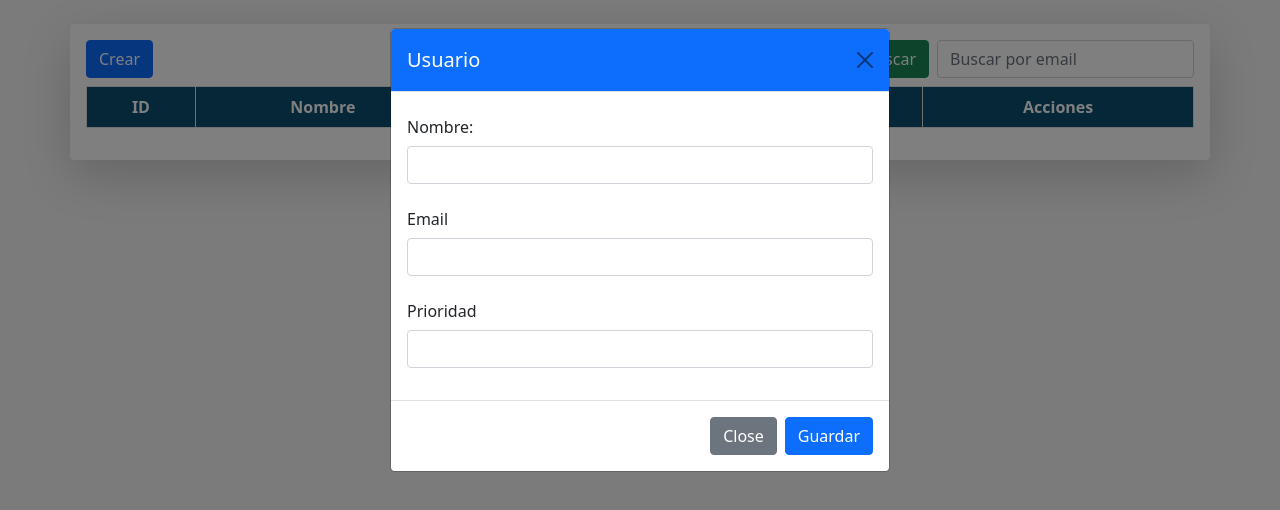
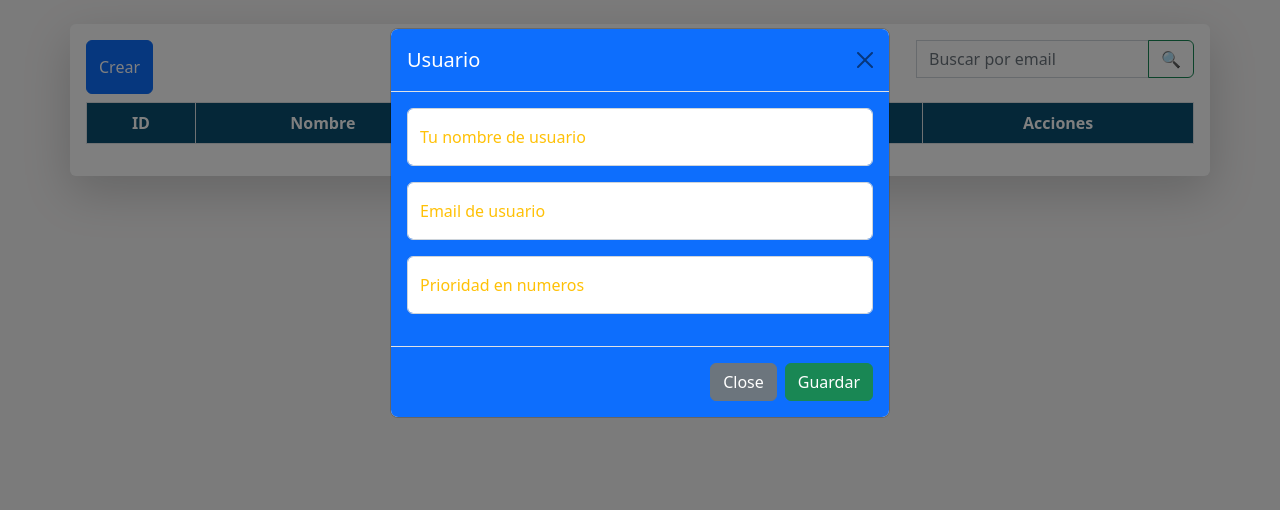
Before and after one commit to juanir33/CRUDdeUsuariosClientSide, a plain HTML site: page index.html in a window 1280 px wide. Both pictures are taken after a click on the button "Crear". Drawn offline with nearby package versions, Linux system fonts and the light colour scheme; some packages are replaced by stand-ins of ours; no server answers; a script that the page names is missing.

Commit message:
Arreglo detalles en front

```diff
--- a/cliente.js
+++ b/cliente.js
@@ -26,7 +26,7 @@ const mostrar = (usuarios) => {
                             <td>${usuario.nombre}</td>
                             <td>${usuario.email}</td>
                             <td>${usuario.prioridad}</td>
-                            <td class="text-center"><a class="btnEditar btn btn-primary">Editar</a><a class="btnBorrar btn btn-danger">Borrar</a></td>
+                            <td class="text-center"><a class="btnEditar btn btn-primary">Editar</a><a class="ms-2 btn btnBorrar"><span style='font-size:25px;'>&#10060;</span></a></td>
                        </tr>
                     `
     })
@@ -135,7 +135,7 @@ on(document, 'click', '#btnBuscarEmail', (e)  => {
     const input = document.getElementById("buscarPorEmail");
     const inp = input.value;
     const emailUrl = `/email/${inp}`;
-
+    const btnDel = document.getElementById("btnEliminarEmail");
 
     fetch(url+emailUrl, {
             method: 'GET'
@@ -147,10 +147,28 @@ on(document, 'click', '#btnBuscarEmail', (e)  => {
         <td>${data[0].nombre}</td>
         <td>${data[0].email}</td>
         <td>${data[0].prioridad}</td>
-        <td class="text-center"><a class="btnEditar btn btn-primary">Editar</a><a class="btnBorrar btn btn-danger">Borrar</a></td>
+        <td class="text-center"><a class="btnEditar btn btn-primary ">Editar</a><a class="ms-2 btn btnBorrar"><span style='font-size:25px;'>&#10060;</span></a></td>
    </tr>
-`     )
+`     ).then(btnDel.classList.remove("d-none"))
 
 
-    },
+
+    }
     )
+  //Funcion para poder eliminar el usuario encontrado por el email
+    on(document, 'click', '#btnEliminarEmail', (e) => {
+        const input = document.getElementById("buscarPorEmail");
+        const ema = input.value;
+        alertify.confirm(`Esta seguro de eliminar el usuario con email: ${ema}`,
+        function(){
+            fetch(url+`/email/${ema}`, {
+                method: 'DELETE'
+            })
+            .then( res => res.json() )
+            .then( ()=> location.reload())
+            alertify.success('Ok')
+        },
+        function(){
+            alertify.error('Cancel')
+        })
+    })
--- a/index.html
+++ b/index.html
@@ -7,7 +7,8 @@
     <!-- <script src="//cdn.jsdelivr.net/npm/alertifyjs@1.13.1/build/alertify.min.js"></script> -->
     <script src="https://cdnjs.cloudflare.com/ajax/libs/AlertifyJS/1.13.1/alertify.min.js" integrity="sha512-JnjG+Wt53GspUQXQhc+c4j8SBERsgJAoHeehagKHlxQN+MtCCmFDghX9/AcbkkNRZptyZU4zC8utK59M5L45Iw==" crossorigin="anonymous" referrerpolicy="no-referrer"></script>
     <!-- Bootstrap CSS -->
-    <link href="https://cdn.jsdelivr.net/npm/bootstrap@5.0.0-beta3/dist/css/bootstrap.min.css" rel="stylesheet" integrity="sha384-eOJMYsd53ii+scO/bJGFsiCZc+5NDVN2yr8+0RDqr0Ql0h+rP48ckxlpbzKgwra6" crossorigin="anonymous">
+
+    <link href="https://cdn.jsdelivr.net/npm/bootstrap@5.2.0-beta1/dist/css/bootstrap.min.css" rel="stylesheet" integrity="sha384-0evHe/X+R7YkIZDRvuzKMRqM+OrBnVFBL6DOitfPri4tjfHxaWutUpFmBp4vmVor" crossorigin="anonymous">
     <!-- CSS -->
     <link rel="stylesheet" href="https://cdnjs.cloudflare.com/ajax/libs/AlertifyJS/1.13.1/css/alertify.min.css" integrity="sha512-IXuoq1aFd2wXs4NqGskwX2Vb+I8UJ+tGJEu/Dc0zwLNKeQ7CW3Sr6v0yU3z5OQWe3eScVIkER4J9L7byrgR/fA==" crossorigin="anonymous" referrerpolicy="no-referrer" />
 <!--     <link rel="stylesheet" href="//cdn.jsdelivr.net/npm/alertifyjs@1.13.1/build/css/alertify.min.css"/> -->
@@ -30,10 +31,14 @@
     <div class="container mt-4 shadow-lg p-3 mb-5 bg-body rounded">
       <div class="d-flex justify-content-between">
         <button id="btnCrear" type="button" class="btn btn-primary" data-bs-toggle="modal"  data-bs-target="#modalUsuario">Crear</button>
-        <div class="d-flex">
-        <button id="btnBuscarEmail" type="submit" class="btn btn-success">Buscar</button>
+        <div class="input-group mb-3 w-25">
 
-        <input id="buscarPorEmail" class="form-control w-100 ms-2" type="search" placeholder="Buscar por email"/></div>
+        <button id="btnEliminarEmail" type="button" class="btn btn-danger d-none" type="button" >Eliminar</button>
+
+
+        <input id="buscarPorEmail" class="form-control" type="text" placeholder="Buscar por email"/>
+        <button id="btnBuscarEmail" type="submit" class="btn btn-outline-success">&#128269;</button>
+      </div>
       </div>
         <table id="tablaUsuarios" class="table mt-2 table-bordered table-striped">
             <thead>
@@ -57,24 +62,25 @@
         <h5 class="modal-title" id="exampleModalLabel">Usuario</h5>
         <button type="button" class="btn-close" data-bs-dismiss="modal" aria-label="Close"></button>
       </div>
-      <div class="modal-body">
+      <div class="modal-body bg-primary text-warning">
         <form>
-          <div class="mb-3">
-            <label for="nombre" class="col-form-label">Nombre:</label>
-            <input id="nombre" type="text" class="form-control" autofocus>
+          <div class="form-floating mb-3">
+
+            <input id="nombre" type="text" class="form-control" placeholder="Nombre" autofocus required>
+            <label for="nombre" >Tu nombre de usuario</label>
           </div>
-          <div class="mb-3">
-            <label for="email" class="col-form-label">Email</label>
-            <input id="email" type="text" class="form-control">
+          <div class="form-floating mb-3">
+
+            <input id="email" type="email" class="form-control" placeholder="nombre@email.com" required><label for="email">Email de usuario</label>
           </div>
-          <div class="mb-3">
-            <label for="prioridad" class="col-form-label">Prioridad</label>
-            <input id="prioridad" type="text" class="form-control">
+          <div class="form-floating mb-3">
+
+            <input id="prioridad" type="number" class="form-control" placeholder="en numeros" required> <label for="prioridad" >Prioridad en numeros</label>
           </div>
       </div>
-      <div class="modal-footer">
+      <div class="modal-footer bg-primary">
         <button type="button" class="btn btn-secondary" data-bs-dismiss="modal">Close</button>
-        <button type="submit" class="btn btn-primary">Guardar</button>
+        <button type="submit" class="btn btn-success">Guardar</button>
       </div>
     </form>
     </div>
@@ -82,8 +88,9 @@
 </div>
 
 
-    <!-- Option 1: Bootstrap Bundle with Popper -->
-    <script src="https://cdn.jsdelivr.net/npm/bootstrap@5.0.0-beta3/dist/js/bootstrap.bundle.min.js" integrity="sha384-JEW9xMcG8R+pH31jmWH6WWP0WintQrMb4s7ZOdauHnUtxwoG2vI5DkLtS3qm9Ekf" crossorigin="anonymous"></script>
+
+    <!-- JavaScript Bundle with Popper -->
+     <script src="https://cdn.jsdelivr.net/npm/bootstrap@5.2.0-beta1/dist/js/bootstrap.bundle.min.js" integrity="sha384-pprn3073KE6tl6bjs2QrFaJGz5/SUsLqktiwsUTF55Jfv3qYSDhgCecCxMW52nD2" crossorigin="anonymous"></script>
     <!-- JavaScript -->
 
 
```
